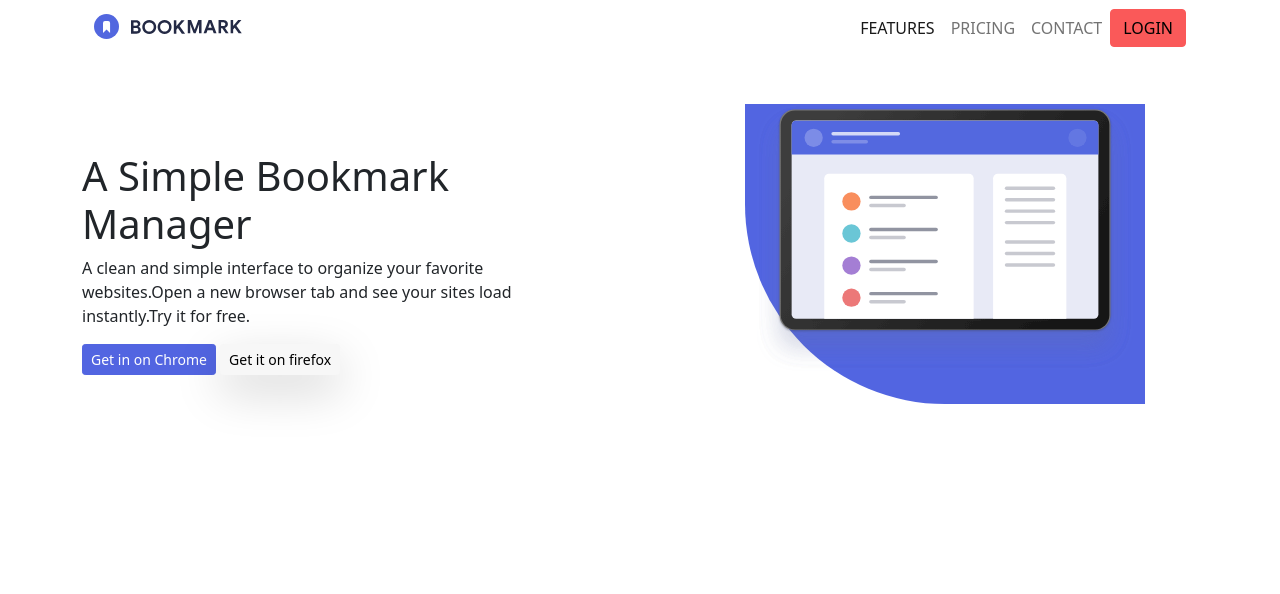
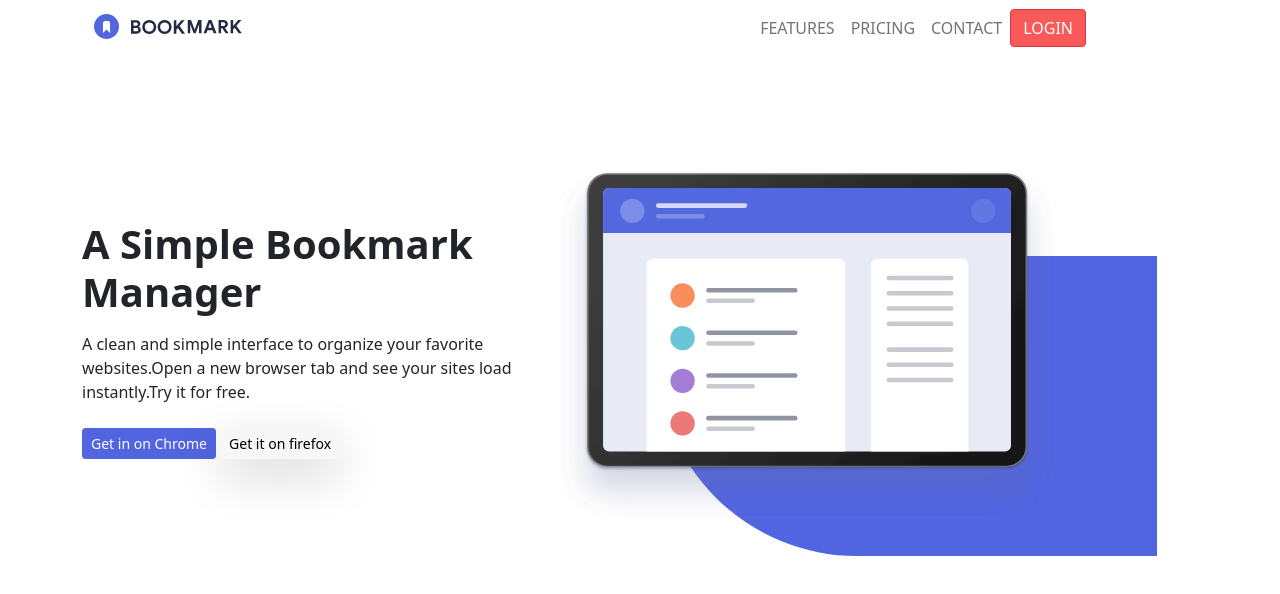
Before and after one commit to EvaGonz84/IT-Academy-React-Ejercicios-del-Nivel-1-Sprint-2, a website: page index.html in a window 1280 px wide. Drawn offline with nearby package versions, Linux system fonts and the light colour scheme.

Commit message:
Subiendo archivos actualizados

```diff
--- a/index.html
+++ b/index.html
@@ -9,7 +9,7 @@
   </head>
   <body>
     <div class="container">
-      <nav class="navbar navbar-expand-lg navbar-light">
+      <nav class="navbar navbar-expand-md navbar-light">
         <div class="container-fluid">
           <a class="navbar-brand" href="index.html">
             <img
@@ -32,9 +32,7 @@
           <div class="collapse navbar-collapse" id="navbarSupportedContent">
             <ul class="navbar-nav ms-auto mb-2 mb-lg-0">
               <li class="nav-item">
-                <a class="nav-link active" aria-current="page" href="#"
-                  >FEATURES</a
-                >
+                <a class="nav-link" href="#">FEATURES</a>
               </li>
               <li class="nav-item">
                 <a class="nav-link" href="#">PRICING</a>
@@ -52,28 +50,29 @@
 
     </div>
     <div class="container">
-      <div class="row mt-5">
-        <div class="col-md-5 pt-5">
-          <h1>A Simple Bookmark Manager</h1>
-          <p>
+      <div class="row flex-column-reverse flex-md-row mt-5">
+
+        <div class="col-lg-5 col-md-9 pt-5 mt-3">
+          <h1 class="fw-bold justify-content-md-center">A Simple Bookmark Manager</h1>
+          <p class="mt-3 justify-content-md-center">
             A clean and simple interface to organize your favorite websites.Open
             a new browser tab and see your sites load instantly.Try it for free.
           </p>
-          <button type="button" class="btn btn-primary btn-sm">
+          <button type="button" class="btn btn-primary btn-sm mt-2">
             Get in on Chrome
           </button>
-          <button type="button" class="btn btn-secondary btn-sm shadow-lg ">
+          <button type="button" class="btn btn-secondary btn-sm mt-2 shadow-lg">
             Get it on firefox
           </button>
         </div>
-        <div class="col">
-          <div class="row">
+        <div class="col-lg-7 col-md-3">
+          <div>
 
-            <div class="col-6 col-md-6 rounded-bottomleft"">
+            <div class="rounded-bottomleft"">
 
           <img
             src="/Imagenes/illustration-hero.svg"
-            alt="ilustration" class="img-fluid float-end"
+            alt="ilustration" class="img-fluid"
 
           />
 
--- a/sass/custom.scss
+++ b/sass/custom.scss
@@ -1,14 +1,46 @@
-
-$danger: #FA5959;
-$primary: #5265E1;
-$secondary:#F7F7F7;
+$primary: #5265e1;
+$secondary: #f7f7f7;
 
 @import "../node_modules/bootstrap/scss/bootstrap";
 
+.btn-danger {
+  color: #fff;
+  background-color: #fa5959;
+}
+
+.btn-danger:hover {
+  color: #fa5959;
+  background-color: #fff;
+  border-color: #fa5959;
+}
+
+// :hover {
+//   color: #fa5959;
+// }
+.btn-primary:hover {
+  color: #5265e1;
+  background-color: #fff;
+  border-color: #5265e1;
+}
+.btn-secondary:hover {
+  color: #112b3c;
+  background-color: #fff;
+  border-color: #112b3c;
+}
+
 .rounded-bottomleft {
-    border-radius: 0 0 0 200px;
-    background-color:#5265E1;
-    margin-left: 200px;
-    width: 400px;
-    height: 300px;
+  border-radius: 0 0 0 200px;
+  background-color: #5265e1;
+  margin-left: 100px;
+  width: 500px;
+  height: 300px;
+  margin-top: 100px;
 }
+.navbar {
+  margin-right: 100px;
+  margin-bottom: 100px;
+}
+.img-fluid {
+  margin-left: -100px;
+  margin-top: -90px;
+}
```
Also changed, not shown: css/custom.css, 1 other file.
